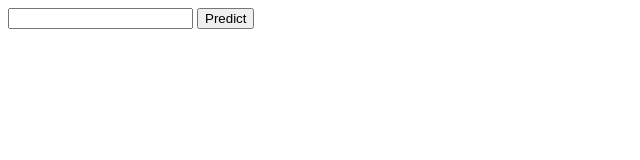
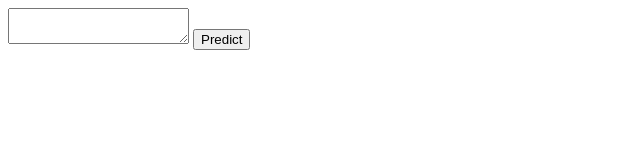
Before and after one commit to Ghani-25/waapflask, a plain HTML site: page app/templates/index.html in a window 1280 px wide. Shown: the whole page, without its empty margins (0-640 px from the left). Drawn offline with Linux system fonts and the light colour scheme.

Commit message:
Update index.html

```diff
--- a/app/templates/index.html
+++ b/app/templates/index.html
@@ -1,4 +1,4 @@
 <form  name="form1" action="/predict" method="POST">
-    <input id = "number_one" type="text" minlength="20" name="comment" required/>
+    <textarea id = "number_one" type="textarea" minlength="20" name="comment" required/></textarea>
     <input type="submit" value = "Predict">
 </form>
```
